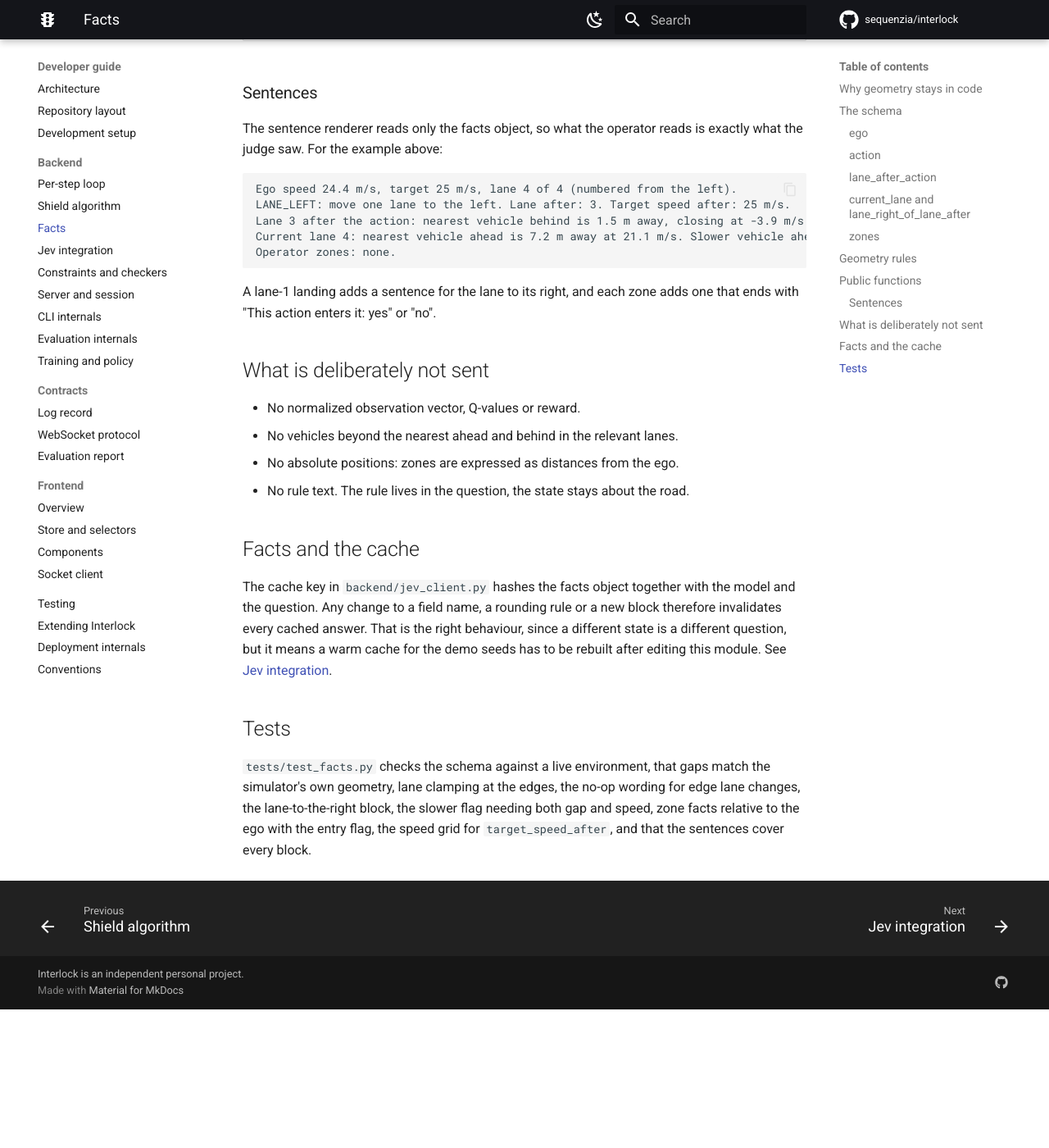
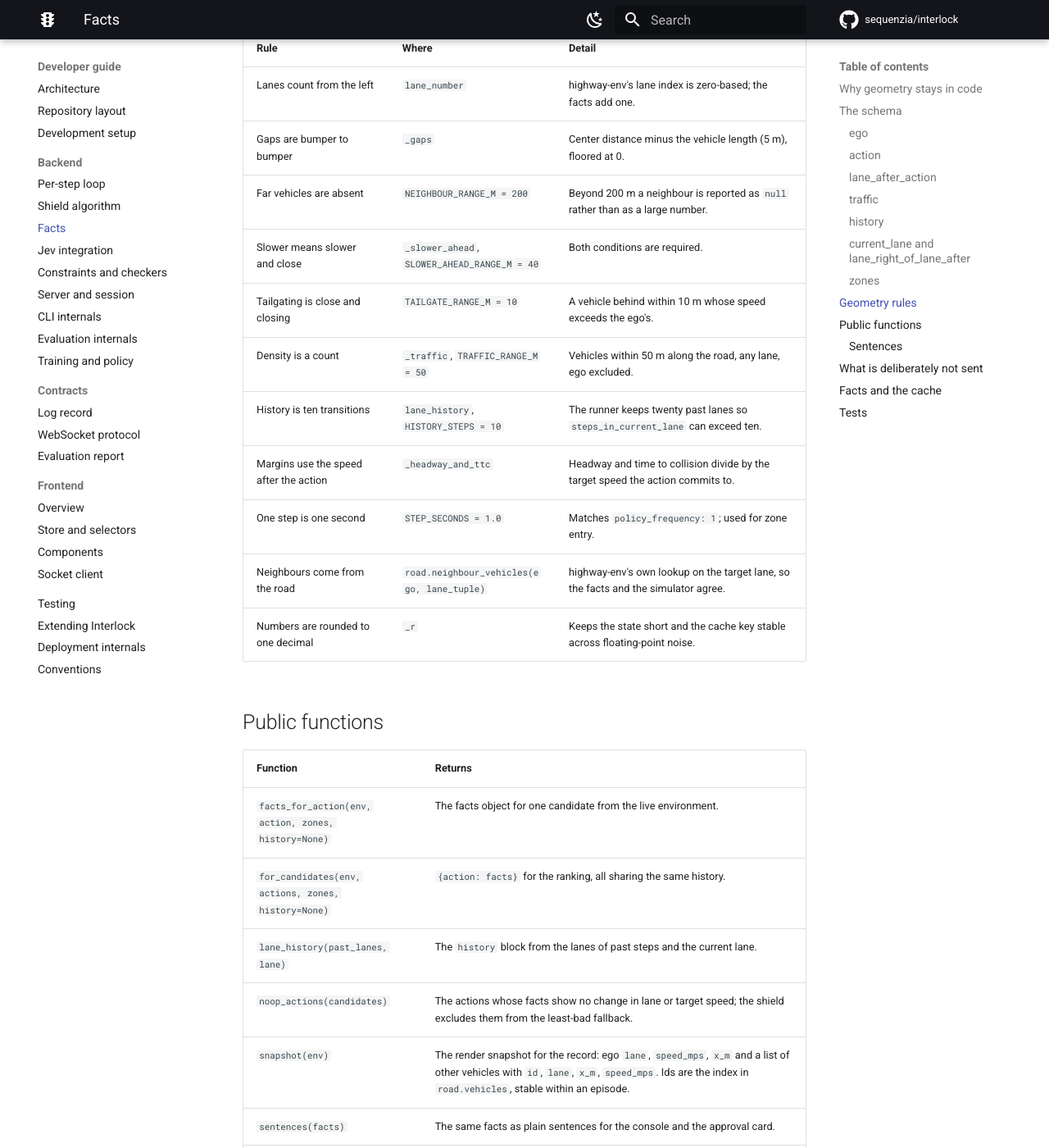
Before and after one commit to sequenzia/Interlock, an MkDocs documentation site: the page built from docs/developer-guide/backend/facts.md, in a window 1280 px wide and 1400 px high, scrolled down 4186 px. Shown: the whole window at 82% size. Built offline with MkDocs 1.6.1 and Material for MkDocs 9.7.7, drawn with Linux system fonts in a browser that asks for light colours; comment, search, counter and statistics services are not loaded; before the commit the page ends 5417 px from its top, so only the background shows below that; some of the changed text lies outside the part shown.

Commit message:
feat(facts): headway, time to collision, tailgating, density and lane history
Each candidate's lane block gains headway_s, time_to_collision_ahead_s
and being_tailgated, computed at the target speed the action commits
to. New traffic and history blocks carry the vehicle count within 50 m
and the ego's lane changes over the last ten steps plus steps in the
current lane, from a lane deque on EpisodeRunner. Sentences render the
new fields; older facts objects still render.

The spike builder carries the same fields with neutral values and the
spike gains --results so a re-run keeps the Day 1 file. Items 2 and 3
re-ran live: 44 fact-set pairs within 0.10 of Oct 16 (mean 0.013), the
same miss count, speed probes unchanged, gap probes sharper and now
monotone. The comparison is in internal/jev-spike-recheck-oct17.md.

````diff
--- a/docs/developer-guide/backend/facts.md
+++ b/docs/developer-guide/backend/facts.md
@@ -17,8 +17,10 @@
 
 ## The schema
 
-One object per candidate action. Here is a real one from a logged step: the
-ego is in the rightmost lane and the candidate is `LANE_LEFT`.
+One object per candidate action. Here is a real one from a logged step, the
+ego in the rightmost lane and the candidate `LANE_LEFT`, with the fields added
+on Oct 17 (`headway_s`, `time_to_collision_ahead_s`, `being_tailgated`,
+`traffic`, `history`) filled in with illustrative values.
 
 ```json
 {
@@ -36,13 +38,18 @@
     "vehicle_behind_closing_speed_mps": -3.9,
     "vehicle_ahead_gap_m": 56.3,
     "vehicle_ahead_speed_mps": 20.4,
-    "slower_vehicle_ahead_within_40_m": false
+    "slower_vehicle_ahead_within_40_m": false,
+    "headway_s": 2.3,
+    "time_to_collision_ahead_s": 12.2,
+    "being_tailgated": false
   },
   "current_lane": {
     "vehicle_ahead_gap_m": 7.2,
     "vehicle_ahead_speed_mps": 21.1,
     "slower_vehicle_ahead_within_40_m": true
   },
+  "traffic": {"vehicles_within_50_m": 5},
+  "history": {"lane_changes_last_10_steps": 1, "steps_in_current_lane": 4},
   "zones": []
 }
 ```
@@ -82,6 +89,27 @@
 | `vehicle_ahead_gap_m` | Bumper to bumper gap to the nearest vehicle ahead, or `null`. |
 | `vehicle_ahead_speed_mps` | Its speed, or `null`. |
 | `slower_vehicle_ahead_within_40_m` | `true` when a vehicle ahead is within 40 m and slower than the ego. |
+| `headway_s` | Gap ahead divided by the target speed after the action, or `null` with no vehicle ahead. The target speed is used rather than the current speed because it is what the action commits to; for `FASTER` that makes the headway conservative. |
+| `time_to_collision_ahead_s` | Gap ahead divided by the closing speed (target speed after the action minus the vehicle ahead's speed), or `null` when not closing or with no vehicle ahead. |
+| `being_tailgated` | `true` when a vehicle behind in that lane is within 10 m and faster than the ego. For a lane change this is a cut-in close ahead of a closing vehicle. |
+
+### `traffic`
+
+| Field | Meaning |
+| --- | --- |
+| `vehicles_within_50_m` | Other vehicles within 50 m of the ego longitudinally, in any lane. A density measure for rules such as "drive conservatively in dense traffic". |
+
+### `history`
+
+| Field | Meaning |
+| --- | --- |
+| `lane_changes_last_10_steps` | Lane changes over the last ten transitions, counting the one this step's state implies. |
+| `steps_in_current_lane` | Consecutive previous steps spent in the current lane, 0 at the first step. |
+
+The history comes from `EpisodeRunner`, which keeps the ego's lane at the
+start of each past step and calls `lane_history` before building the facts.
+It is the same for every candidate in a step: it describes the past, not the
+action. A caller without a runner gets zeros.
 
 ### `current_lane` and `lane_right_of_lane_after`
 
@@ -114,6 +142,10 @@
 | Gaps are bumper to bumper | `_gaps` | Center distance minus the vehicle length (5 m), floored at 0. |
 | Far vehicles are absent | `NEIGHBOUR_RANGE_M = 200` | Beyond 200 m a neighbour is reported as `null` rather than as a large number. |
 | Slower means slower and close | `_slower_ahead`, `SLOWER_AHEAD_RANGE_M = 40` | Both conditions are required. |
+| Tailgating is close and closing | `TAILGATE_RANGE_M = 10` | A vehicle behind within 10 m whose speed exceeds the ego's. |
+| Density is a count | `_traffic`, `TRAFFIC_RANGE_M = 50` | Vehicles within 50 m along the road, any lane, ego excluded. |
+| History is ten transitions | `lane_history`, `HISTORY_STEPS = 10` | The runner keeps twenty past lanes so `steps_in_current_lane` can exceed ten. |
+| Margins use the speed after the action | `_headway_and_ttc` | Headway and time to collision divide by the target speed the action commits to. |
 | One step is one second | `STEP_SECONDS = 1.0` | Matches `policy_frequency: 1`; used for zone entry. |
 | Neighbours come from the road | `road.neighbour_vehicles(ego, lane_tuple)` | highway-env's own lookup on the target lane, so the facts and the simulator agree. |
 | Numbers are rounded to one decimal | `_r` | Keeps the state short and the cache key stable across floating-point noise. |
@@ -122,8 +154,10 @@
 
 | Function | Returns |
 | --- | --- |
-| `facts_for_action(env, action, zones)` | The facts object for one candidate from the live environment. |
-| `for_candidates(env, actions, zones)` | `{action: facts}` for the ranking. |
+| `facts_for_action(env, action, zones, history=None)` | The facts object for one candidate from the live environment. |
+| `for_candidates(env, actions, zones, history=None)` | `{action: facts}` for the ranking, all sharing the same history. |
+| `lane_history(past_lanes, lane)` | The `history` block from the lanes of past steps and the current lane. |
+| `noop_actions(candidates)` | The actions whose facts show no change in lane or target speed; the shield excludes them from the least-bad fallback. |
 | `snapshot(env)` | The render snapshot for the record: ego `lane`, `speed_mps`, `x_m` and a list of other vehicles with `id`, `lane`, `x_m`, `speed_mps`. Ids are the index in `road.vehicles`, stable within an episode. |
 | `sentences(facts)` | The same facts as plain sentences for the console and the approval card. |
 | `lane_after`, `target_speed_after`, `action_meaning`, `lane_number` | Small helpers reused by the checkers' tests and the spike. |
@@ -136,8 +170,9 @@
 ```text
 Ego speed 24.4 m/s, target 25 m/s, lane 4 of 4 (numbered from the left).
 LANE_LEFT: move one lane to the left. Lane after: 3. Target speed after: 25 m/s.
-Lane 3 after the action: nearest vehicle behind is 1.5 m away, closing at -3.9 m/s; nearest vehicle ahead is 56.3 m away at 20.4 m/s. Slower vehicle ahead within 40 m: no.
+Lane 3 after the action: nearest vehicle behind is 1.5 m away, closing at -3.9 m/s; nearest vehicle ahead is 56.3 m away at 20.4 m/s. Slower vehicle ahead within 40 m: no. Headway: 2.3 s. Time to collision ahead: 12.2 s. Tailgated within 10 m: no.
 Current lane 4: nearest vehicle ahead is 7.2 m away at 21.1 m/s. Slower vehicle ahead within 40 m: yes.
+Traffic: 5 vehicles within 50 m. Lane changes in the last 10 steps: 1. Steps in the current lane: 4.
 Operator zones: none.
 ```
 
@@ -158,13 +193,18 @@
 or a new block therefore invalidates every cached answer. That is the right
 behaviour, since a different state is a different question, but it means a
 warm cache for the demo seeds has to be rebuilt after editing this module.
-See [Jev integration](jev-integration.md).
+The Oct 17 additions did exactly that: every key changed, so the demo seeds
+need `interlock run` again before a mock-mode demo. See
+[Jev integration](jev-integration.md).
 
 ## Tests
 
 `tests/test_facts.py` checks the schema against a live environment, that gaps
 match the simulator's own geometry, lane clamping at the edges, the no-op
 wording for edge lane changes, the lane-to-the-right block, the slower flag
-needing both gap and speed, zone facts relative to the ego with the entry
-flag, the speed grid for `target_speed_after`, and that the sentences cover
-every block.
+needing both gap and speed, headway, time to collision, tailgating and density
+against the simulator, `lane_history` over short and long sequences, the
+no-op action set, zone facts relative to the ego with the entry flag, the
+speed grid for `target_speed_after`, and that the sentences cover every block.
+`tests/test_episode.py` checks that the history in every logged candidate
+matches the lanes of the preceding records.
````
Also changed, not shown: CLAUDE.md (+2 -0 lines), docs/developer-guide/backend/episode-loop.md (+5 -3 lines), docs/reference/modules.md (+3 -2 lines), docs/user-guide/cli.md (+2 -0 lines), internal/build-plan.md (+23 -2 lines), internal/jev-spike-recheck-oct17.md (added, +107 -0 lines), 6 other files.
